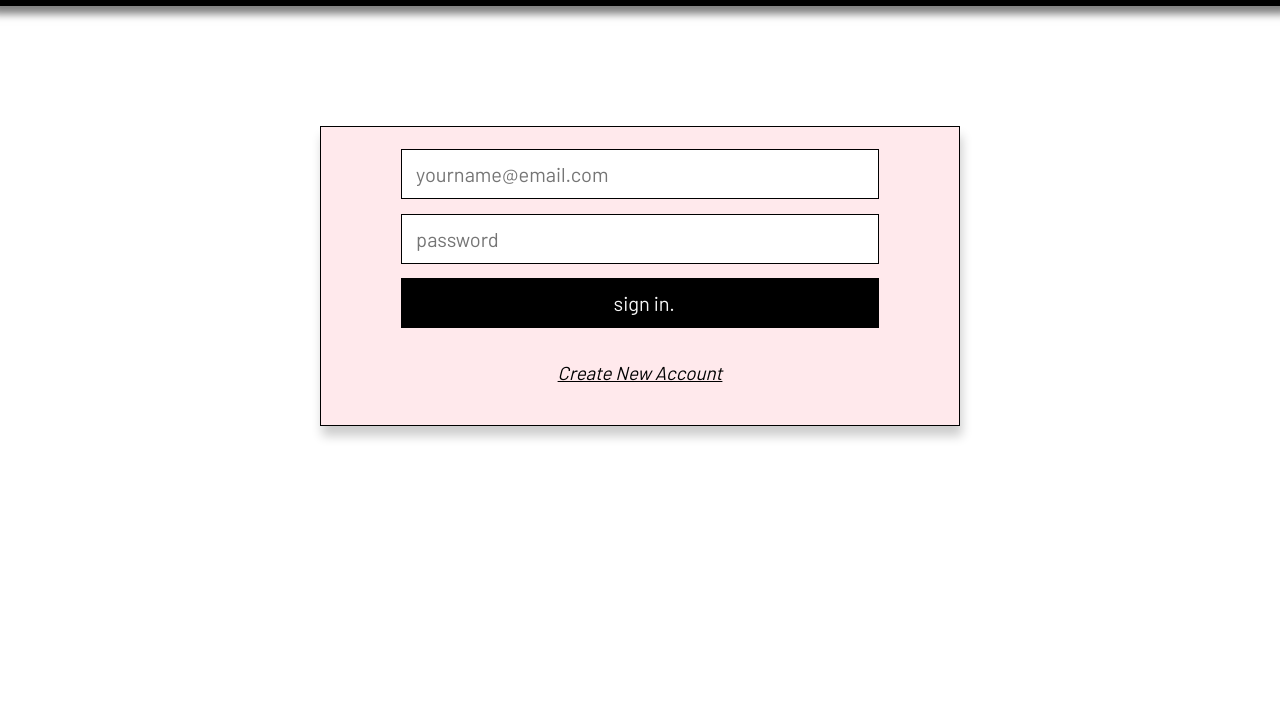
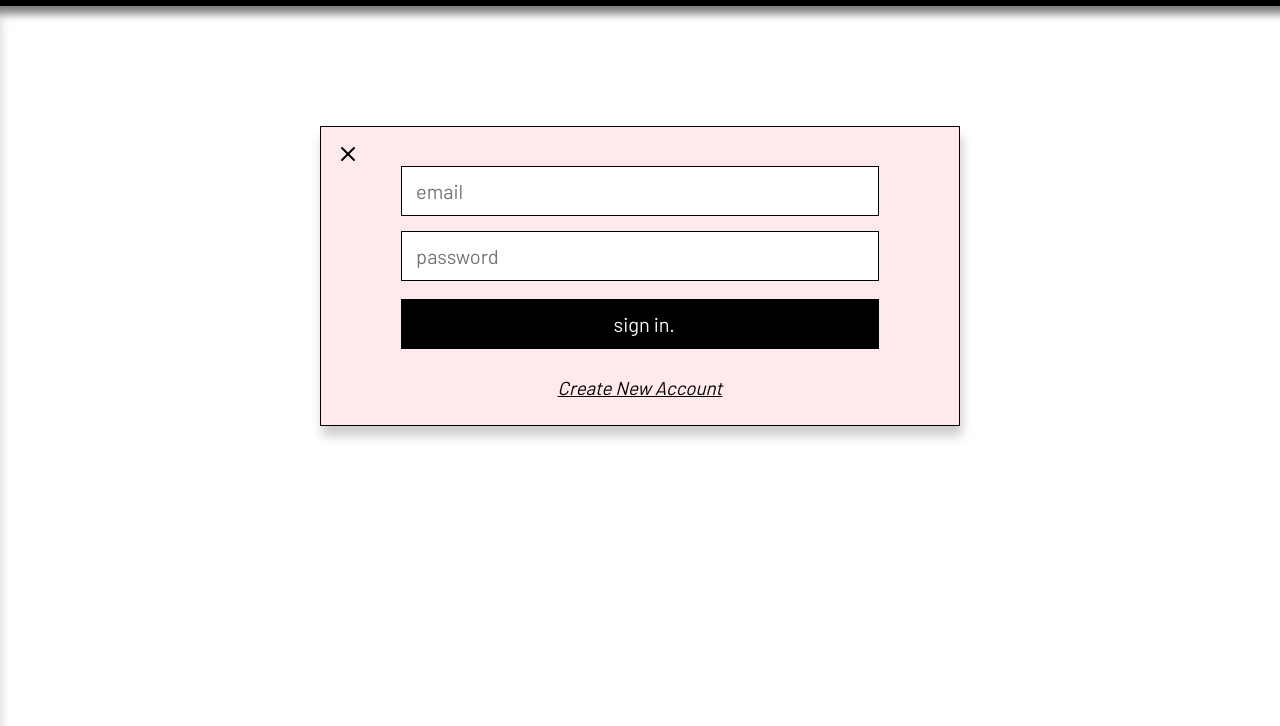
Before and after one commit to gnardinosaur/heatherFrontEnd, a React app: page / in a window 1280 px wide. Both pictures are taken after a click on the element "SIGN IN". Shown: the part 74-800 px from the top of the page. Built offline with nearby package versions, Linux system fonts and the light colour scheme; a web font is replaced by a local one.

Commit message:
smoother signIn modal transitions

```diff
--- a/App.global.scss
+++ b/App.global.scss
@@ -1,4 +1,4 @@
-@import url('https://fonts.googleapis.com/css2?family=Barlow:400,600&display=swap');
+@import url('https://fonts.googleapis.com/css2?family=Barlow:wght@400;600&display=swap');
 
 *, *:before, *:after {
   box-sizing: inherit;
--- a/components/Drawer/styles.scss
+++ b/components/Drawer/styles.scss
@@ -4,9 +4,9 @@
   width: 300px;
   height: 100%;
   top: 80px;
-  opacity: 0.7;
   transform: translate(-100%,0);
   transition: transform 0.5s;
+  box-shadow: 0px 10px 10px rgb(0, 0, 0, 0.2);
 
   &.show {
     transform: translate(0,0);
--- a/components/Header/index.js
+++ b/components/Header/index.js
@@ -38,7 +38,7 @@ function Header() {
         <SearchBar show={modals.searchBar} />
       </div>
       <div>
-        <SignInModal show={modals.signIn} />
+        <SignInModal show={modals.signIn} toggleModals={toggleModals} />
       </div>
     </div>
   )
--- a/components/SignInModal/index.js
+++ b/components/SignInModal/index.js
@@ -1,6 +1,7 @@
 import React, { useState } from 'react';
 import styles from './styles.scss';
 import cn from 'classnames';
+import { X } from 'react-feather';
 
 function SignInModal(props) {
   const [nameInput, setNameInput] = useState(false);
@@ -16,15 +17,24 @@ function SignInModal(props) {
       nameInput && styles.createAccount
       )}>
       <div className={styles.formContainer}>
+        <X id='signIn' onClick={props.toggleModals} />
         <form>
-          <input type='text' name='email' placeholder='yourname@email.com'></input>
+          <input type='text' name='email' placeholder='email'></input>
           <input type='password' name='pw' placeholder='password'></input>
           <input type='text' name='firstname' placeholder='firstname' className={cn(
             styles.firstName,
             nameInput && styles.show)}>
           </input>
-          <input type='submit' value={nameInput ? 'create account.' : 'sign in.'} className={styles.btn}></input>
-          <h3 onClick={addNameInput}><em>{nameInput ? 'Sign In To Existing Account' : 'Create New Account'}</em></h3>
+          <input type='submit' value={nameInput ? 'create account.' : 'sign in.'} className={cn(
+            styles.btn,
+            nameInput && styles.slide
+            )}>
+          </input>
+          <h3 onClick={addNameInput} className={cn(nameInput && styles.slide)}>
+            <em>
+              {nameInput ? 'Sign In To Existing Account' : 'Create New Account'}
+            </em>
+          </h3>
         </form>
       </div>
     </div>
--- a/components/SignInModal/styles.scss
+++ b/components/SignInModal/styles.scss
@@ -1,3 +1,5 @@
+$transition-time: 0.5s;
+
 @mixin mobile {
   @media (max-width: 414px) {
     @content;
@@ -8,7 +10,7 @@
   display: none;
   margin: auto;
   height: 300px;
-  transition: height 0.3s;
+  transition: height $transition-time;
   width: 50%;
   background-color: #ffe9ec;
   justify-content: center;
@@ -17,12 +19,13 @@
   box-shadow: 2px 10px 10px rgb(0, 0, 0, 0.2);
 
   &.createAccount {
-    transition: height 0.3s;
+    transition: height $transition-time;
     height: 400px;
   }
 
   form {
     width: 75%;
+    margin-top: 5%;
   }
 
   input {
@@ -40,31 +43,58 @@
   &.show {
     display: block;
   }
+
+  @include mobile {
+    width: 85%;
+  }
 }
 
 .formContainer {
+  position: relative;
   height: 100%;
   display: flex;
   justify-content: center;
   align-items: center;
-}
 
-// make this transition smoother, works for now but isn't great
-.firstName {
-  display: none;
-
-  &.show {
-    display: inherit;
+  svg {
+    position: absolute;
+    top: 15px;
+    left: 15px;
   }
 }
 
+// this <input> is going to change opacity at the same speed that the submit button slides down to reveal it
+.firstName {
+  opacity: 0;
+  transition: $transition-time;
+
+  &.show {
+    opacity: 1;
+    transition: $transition-time;
+  }
+}
+
+// this button is going to slide down to reveal the firstName input
 .btn {
   background: black;
   color: whitesmoke;
   cursor: pointer;
+  transform: translate(0, -120%);
+  transition: transform $transition-time;
+
+  &.slide {
+    transform: translate(0,0);
+  }
 }
 
 h3 {
+  margin-top: -10%;
   text-decoration: underline;
   cursor: pointer;
+  transition: margin-top $transition-time;
+
+  &.slide {
+    margin-top: 3%;
+    transition: margin-top $transition-time;
+  }
 }
```
